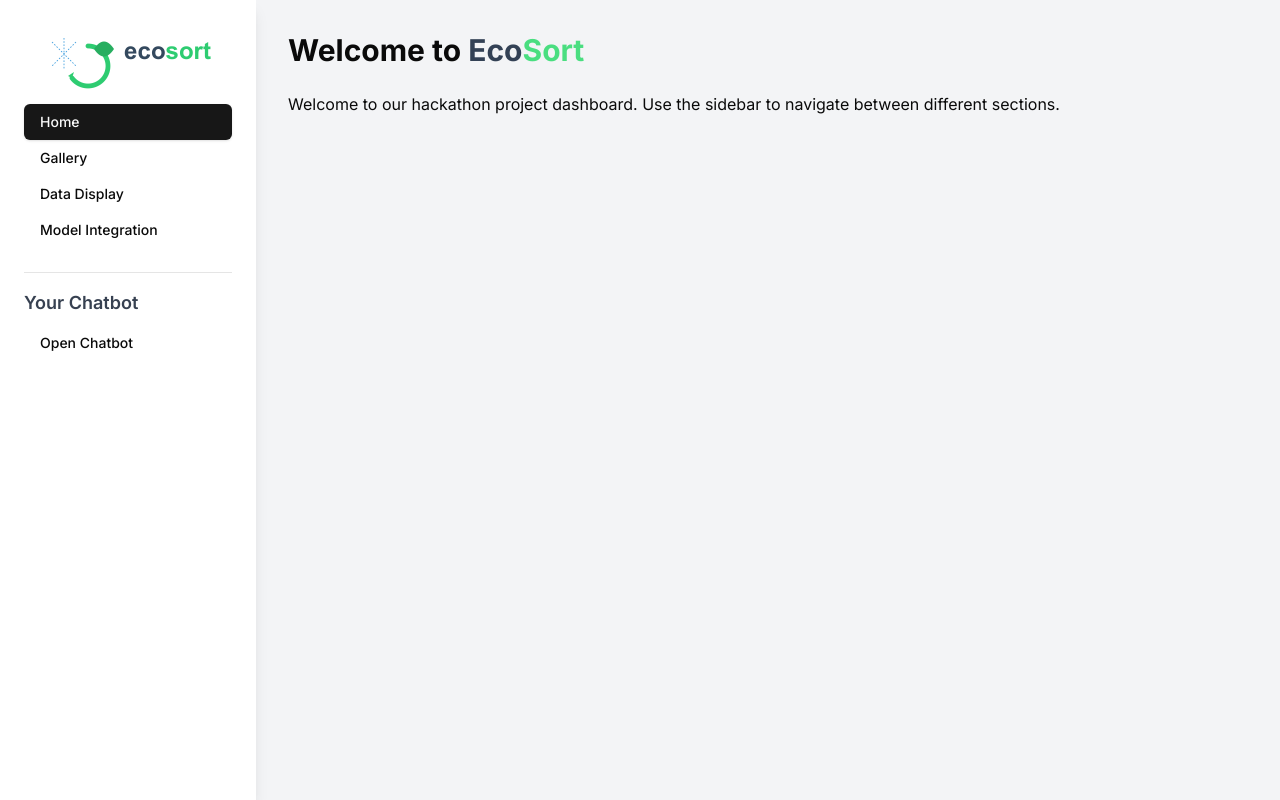
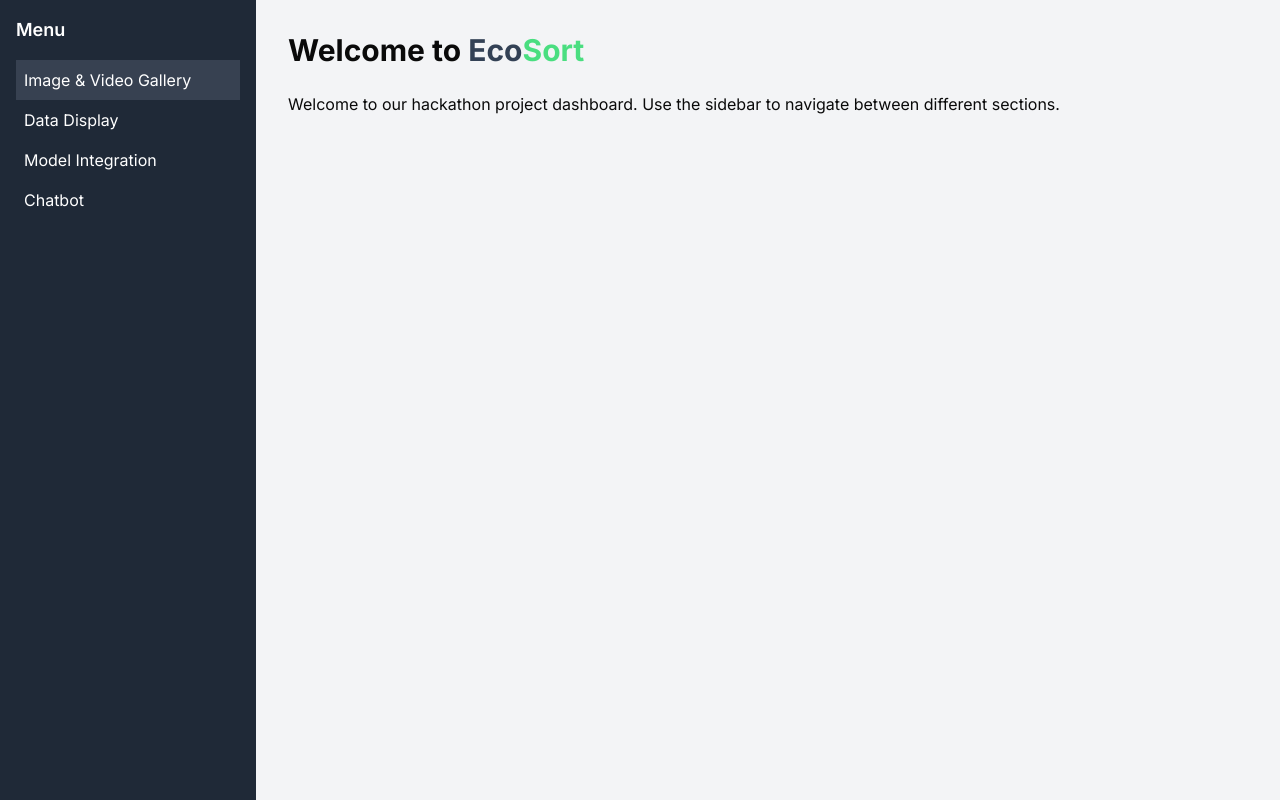
Before and after one commit to abharw/high-freq-hackers, a Next.js app: page / in a window 1280 px wide. Built offline with nearby package versions, Linux system fonts and the light colour scheme.

Commit message:
fixing stuff

```diff
--- a/app/layout.tsx
+++ b/app/layout.tsx
@@ -1,7 +1,7 @@
 import "./globals.css";
 import { Inter } from "next/font/google";
-import { Sidebar } from "../components/Sidebar";
-import type React from "react"; // Added import for React
+import {Sidebar} from "../components/Sidebar"; // ✅ Ensure correct import
+import React, { useState } from "react"; // ✅ Import useState
 
 const inter = Inter({ subsets: ["latin"] });
 
@@ -15,11 +15,15 @@ export default function RootLayout({
 }: {
   children: React.ReactNode;
 }) {
+  // ✅ Add state for activeTab
+  const [activeTab, setActiveTab] = useState("gallery");
+
   return (
     <html lang="en">
       <body className={inter.className}>
         <div className="flex h-screen bg-gray-100">
-          <Sidebar />
+          {/* ✅ Pass activeTab and setActiveTab to Sidebar */}
+          <Sidebar activeTab={activeTab} setActiveTab={setActiveTab} />
           <div className="flex-1 overflow-auto p-8">{children}</div>
         </div>
       </body>
--- a/components/Sidebar.tsx
+++ b/components/Sidebar.tsx
@@ -1,72 +1,40 @@
-"use client";
+import React from "react";
 
-import Link from "next/link";
-import { usePathname } from "next/navigation";
-import { Button } from "@/components/ui/button";
-import Image from "next/image";
+interface SidebarProps {
+  activeTab: string;
+  setActiveTab: React.Dispatch<React.SetStateAction<string>>;
+}
 
-export function Sidebar() {
-  const pathname = usePathname();
-
+export const Sidebar= ({ activeTab, setActiveTab }: SidebarProps) => {
   return (
-    <div className="w-64 bg-white shadow-lg">
-      <div className="p-6">
-        {/* Logo Section */}
-        <div className="-mt-5">
-          <Image src="/ecosort-logo.png" alt="logo" width={200} height={200} />
-        </div>
-
-        {/* Navigation */}
-        <nav className="space-y-2">
-          <Link href="/" passHref>
-            <Button
-              variant={pathname === "/" ? "default" : "ghost"}
-              className="w-full justify-start"
+    <div className="w-64 bg-gray-800 text-white h-screen p-4">
+      <h2 className="text-lg font-semibold mb-4">Menu</h2>
+      <ul>
+        <li
+          className={`p-2 cursor-pointer ${activeTab === "gallery" ? "bg-gray-700" : ""}`}
+          onClick={() => setActiveTab("gallery")}
         >
-              Home
-            </Button>
-          </Link>
-          <Link href="/gallery" passHref>
-            <Button
-              variant={pathname === "/gallery" ? "default" : "ghost"}
-              className="w-full justify-start"
-            >
-              Gallery
-            </Button>
-          </Link>
-          <Link href="/data" passHref>
-            <Button
-              variant={pathname === "/data" ? "default" : "ghost"}
-              className="w-full justify-start"
+          Image & Video Gallery
+        </li>
+        <li
+          className={`p-2 cursor-pointer ${activeTab === "data" ? "bg-gray-700" : ""}`}
+          onClick={() => setActiveTab("data")}
         >
           Data Display
-            </Button>
-          </Link>
-          <Link href="/model" passHref>
-            <Button
-              variant={pathname === "/model" ? "default" : "ghost"}
-              className="w-full justify-start"
+        </li>
+        <li
+          className={`p-2 cursor-pointer ${activeTab === "model" ? "bg-gray-700" : ""}`}
+          onClick={() => setActiveTab("model")}
         >
           Model Integration
-            </Button>
-          </Link>
-        </nav>
-
-        {/* Chatbot Section */}
-        <div className="mt-6 border-t pt-4">
-          <h3 className="text-lg font-semibold text-gray-700 mb-2">
-            Your Chatbot
-          </h3>
-          <Link href="/chatbot" passHref>
-            <Button
-              variant={pathname === "/chatbot" ? "default" : "ghost"}
-              className="w-full justify-start"
+        </li>
+        <li
+          className={`p-2 cursor-pointer ${activeTab === "chatbot" ? "bg-gray-700" : ""}`}
+          onClick={() => setActiveTab("chatbot")}
         >
-              Open Chatbot
-            </Button>
-          </Link>
-        </div>
-      </div>
+          Chatbot
+        </li>
+      </ul>
     </div>
   );
-}
+};
```
Lines whose indentation alone changed are shown as unchanged.
